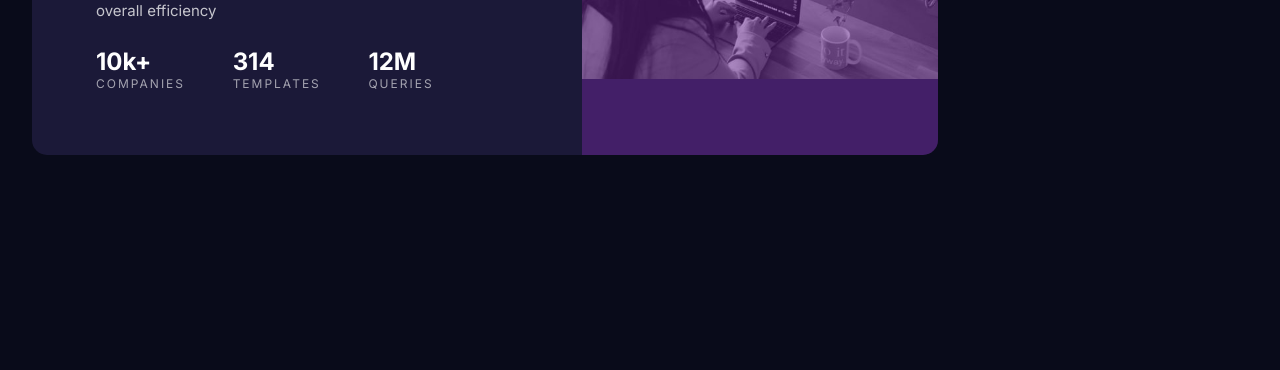
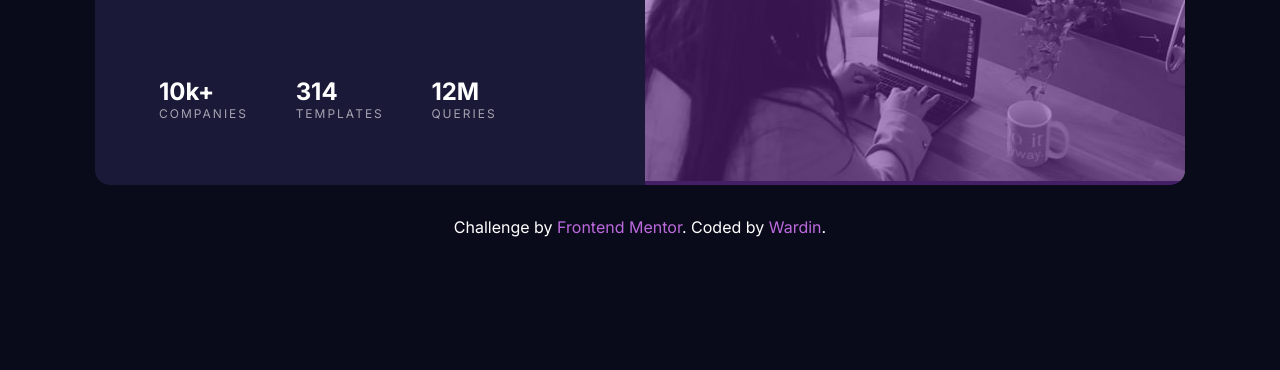
Before and after one commit to Wardinul/Stats-preview-card-component, a plain HTML site: page index.html in a window 1280 px wide. Shown: the part 430-800 px from the top of the page. Drawn offline with Linux system fonts and the light colour scheme.

Commit message:
Update styles.css

```diff
--- a/styles.css
+++ b/styles.css
@@ -2,6 +2,7 @@
     box-sizing: border-box;
     margin:0;
     padding: 0;
+    transition: .5s;
 }
 
 :root{
@@ -24,6 +25,7 @@ body{
     min-height: 100vh;
     background-color: var(--main-backgorund);
     display: flex;
+    flex-direction: column;
     justify-content: center;
     align-items: center;
     font-family: 'Inter', sans-serif;
@@ -96,6 +98,16 @@ p {
     z-index: 1;
 }
 
+footer{
+    color: white;
+    text-align: center;
+}
+
+footer a{
+    text-decoration: none;
+    color: rgb(189, 105, 222);
+}
+
 /* Media Queries */
 
 @media screen and (max-width:68.75em) {
```
